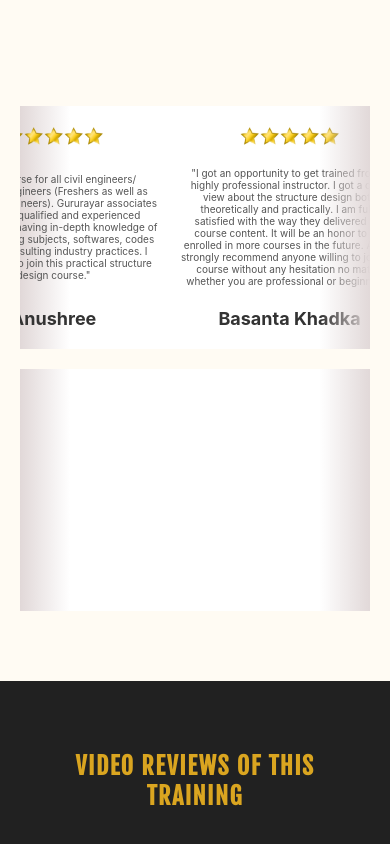
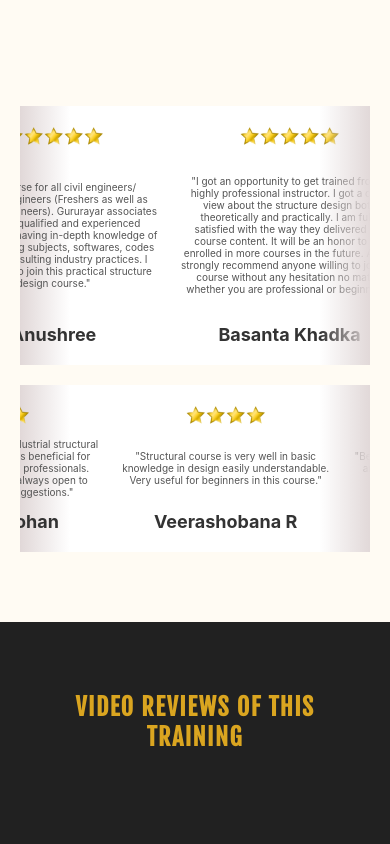
Before and after one commit to gururayar/structural-guru, a React (Create React App) app: page / in a window 390 px wide. Shown: the part 8493-9337 px from the top of the page. Built offline with nearby package versions, Linux system fonts and the light colour scheme.

Commit message:
scroll-changes-2

```diff
--- a/src/components/section_6.css
+++ b/src/components/section_6.css
@@ -44,7 +44,7 @@
 }
 
 .text-review-2 {
-  animation: slide-2 500s linear infinite;
+  animation: slide-2 400s linear infinite;
   width: 50%;
   box-sizing: border-box;
   text-align: center;
@@ -101,7 +101,7 @@
 
 @keyframes slide-2 {
   0% {
-    transform: translateX(-10000%);
+    transform: translateX(-8600%);
   }
   100% {
     transform: translateX(
@@ -182,10 +182,9 @@
     height: 40vh;
   }
 
-  .text-review,
-  .text-review-2 {
+  .text-review {
     width: 100%;
-    height: 24vh;
+    height: 26vh;
   }
   .review {
     width: 220px;
@@ -196,4 +195,12 @@
   .reviews-lower-div:after {
     width: 50px;
   }
+  .text-review-2 {
+
+    width: 100%;
+    height: 15vh;
+
+    justify-content: center;
+
+  }
 }
```
